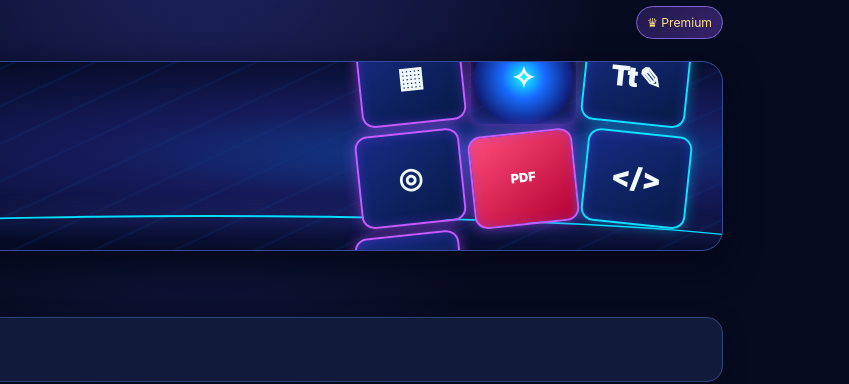
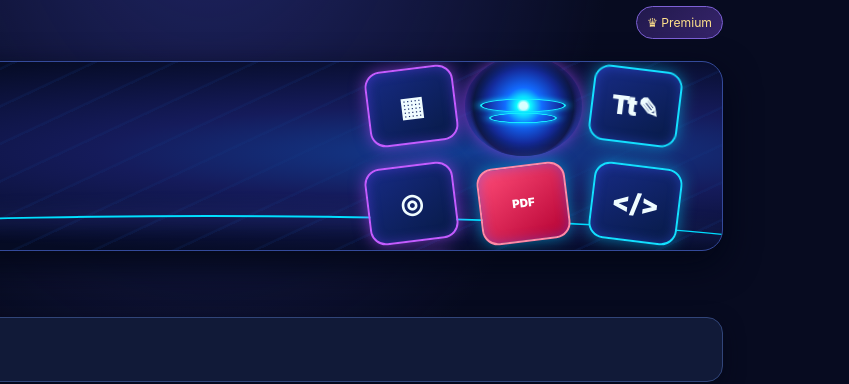
Before and after one commit to gganeshkumar907-boop/toolnest, a plain HTML site: page index.html in a window 1280 px wide. Shown: the part 21-405 px from the top of the page, 431-1280 px from the left. Drawn offline with Linux system fonts and the light colour scheme.

Commit message:
Rebuild banner right-side icon cluster with central glowing orbital hub like supplied AllToolNest artwork

```diff
--- a/index.html
+++ b/index.html
@@ -17,13 +17,15 @@ button,input,textarea,select{font:inherit}button{cursor:pointer}
 .hero:before{content:"";position:absolute;inset:0;background:repeating-linear-gradient(155deg,transparent 0 31px,#123d8b33 32px 34px);opacity:.75}
 .hero:after{content:"";position:absolute;left:-8%;right:-8%;bottom:-42px;height:75px;border-top:2px solid #00dfff;border-radius:50%;filter:drop-shadow(0 0 10px #586bff)}
 .hero-content{position:relative;z-index:1}.banner-brand{display:flex;align-items:center;gap:9px}.banner-brand img{width:48px;height:48px;filter:drop-shadow(0 0 8px #00cfff88)}.banner-brand strong{display:block;font-size:1.45rem;font-weight:950;letter-spacing:-.7px}.banner-brand small{display:block;color:#c1d3ff;font-size:.68rem;font-style:italic}.banner-line{font-size:.8rem;color:#d0d8f7;margin:8px 0 0;max-width:42%}
-.banner-tools{position:absolute;right:1%;top:50%;width:56%;max-width:290px;transform:translateY(-50%);display:grid;grid-template-columns:repeat(3,minmax(0,1fr));gap:6px;align-items:center}
-.banner-tools span{aspect-ratio:1.12;min-width:0;display:grid;place-items:center;border:2px solid #11dfff;border-radius:13px;background:linear-gradient(145deg,#172b85,#071a45);color:#f1fbff;font-size:1.65rem;font-weight:900;box-shadow:0 0 13px #00cfff77,inset 0 0 12px #3c5cff55;transform:rotate(-6deg)}
-.banner-tools span:nth-child(3n+1),.banner-tools span:nth-child(5),.banner-tools span:nth-child(8){border-color:#c45cff;box-shadow:0 0 13px #b44cff88,inset 0 0 12px #7440ff55}
-.banner-tools span:nth-child(3n){transform:rotate(6deg)}
-.banner-tools .hub{border:0;background:radial-gradient(circle,#13faff 0,#176cff 30%,#101f78 68%,transparent 72%);box-shadow:0 0 24px #00dfff99;font-size:1.8rem;transform:none}
-.banner-tools .pdf-mark{font-size:.8rem;color:#fff;background:linear-gradient(145deg,#ff4c78,#b40032);border-color:#ff8aa7}
-.banner-tools .share-mark{font-size:1.6rem}
+.banner-tools{position:absolute;right:1%;top:50%;width:56%;max-width:300px;aspect-ratio:1/1;transform:translateY(-50%);display:grid;grid-template-columns:repeat(3,1fr);grid-template-rows:repeat(3,1fr);gap:5px;align-items:center;justify-items:center}
+.banner-tools span{width:84%;height:84%;display:grid;place-items:center;border:2px solid #13dfff;border-radius:16px;background:linear-gradient(145deg,#172b85,#071a45);color:#effcff;font-size:1.45rem;font-weight:900;box-shadow:0 0 15px #00cfff88,inset 0 0 12px #3c5cff66;transform:rotate(-7deg)}
+.banner-tools span:nth-child(3n+1),.banner-tools span:nth-child(5){border-color:#c45cff;box-shadow:0 0 15px #b44cff99,inset 0 0 12px #7440ff66}
+.banner-tools span:nth-child(3n){transform:rotate(7deg)}
+.banner-tools .hub{grid-column:2;grid-row:2;width:110%;height:110%;border:0;border-radius:50%;background:radial-gradient(circle,#d8ffff 0 5%,#0dfaff 9%,#126bff 24%,#142b9b 48%,#09163d 65%,transparent 70%);box-shadow:0 0 24px #00eaffcc,0 0 45px #275aff88;font-size:2rem;transform:none;position:relative}
+.banner-tools .hub:before,.banner-tools .hub:after{content:"";position:absolute;width:70%;height:25%;border:2px solid #18eaff;border-radius:50%;transform:rotateX(62deg);box-shadow:0 0 12px #00dfff}
+.banner-tools .hub:after{width:55%;height:18%;transform:translateY(12px) rotateX(62deg)}
+.banner-tools .pdf-mark{font-size:.72rem;color:#fff;background:linear-gradient(145deg,#ff4c78,#b40032);border-color:#ff8aa7}
+.banner-tools .share-mark{font-size:1.5rem}
 .hello-strip{display:flex;flex-direction:column;gap:2px;margin:5px 2px 8px}.hello-strip strong{font-size:1rem}.hello-strip span{font-size:.78rem;color:#aebce1}
 .search-wrap{display:flex;align-items:center;gap:10px;border:1px solid #314579;background:#111a38;border-radius:16px;padding:10px 13px;box-shadow:0 7px 20px #02081788}
 .search-wrap span{font-size:1.2rem;color:#a9bdf0}.search-wrap input{border:0;outline:0;background:transparent;color:white;min-width:0;width:100%;font-size:.92rem}.search-wrap input::placeholder{color:#9baacb}
@@ -47,13 +49,13 @@ input,textarea,select{width:100%;border:1px solid #354a7a;border-radius:11px;bac
 .empty{display:none;padding:20px;text-align:center;color:#aab9dc}.bottom-nav{position:fixed;z-index:30;bottom:8px;left:10px;right:10px;max-width:570px;margin:auto;display:grid;grid-template-columns:repeat(4,1fr);gap:4px;padding:7px;border:1px solid #2d4379;border-radius:21px;background:#080f29f2;box-shadow:0 10px 35px #000b;backdrop-filter:blur(16px)}
 .bottom-nav button{border:0;border-radius:14px;background:transparent;color:#aab8d7;padding:7px 3px;display:flex;flex-direction:column;align-items:center;gap:2px;font-size:.68rem}.bottom-nav button span{font-size:1.15rem}.bottom-nav button.active{background:linear-gradient(135deg,#273b99,#4b34b6);color:#fff}
 footer{text-align:center;color:#7184ad;font-size:.72rem;padding:26px 12px 12px}
-@media(min-width:700px){.app-header{padding-top:22px}.hero{min-height:190px;padding:24px}.banner-brand img{width:58px;height:58px}.banner-brand strong{font-size:1.7rem}.banner-tools{width:56%;max-width:330px;gap:8px}.banner-tools span{font-size:1.75rem}.hello-strip strong{font-size:1.2rem}.tool-grid{grid-template-columns:repeat(3,minmax(0,1fr));gap:12px}.tool-tile{min-height:82px}.tile-icon{width:36px;height:36px;font-size:1.15rem}.tool-tile strong{font-size:.76rem}.tool-screen{padding:22px}.bottom-nav{bottom:15px}}
-@media(max-width:380px){.banner-tools{width:54%;right:1%;gap:4px}.banner-tools span{border-radius:10px;font-size:1rem}.banner-tools .pdf-mark{font-size:.6rem}.banner-tools .share-mark{font-size:1.05rem}.banner-line{max-width:42%;font-size:.68rem}.app-header{padding-left:11px;padding-right:11px}.brand-name{font-size:1.15rem}.brand-symbol{width:38px;height:38px}.premium{font-size:.68rem;padding:6px 8px}.tool-grid{grid-template-columns:repeat(3,minmax(0,1fr));gap:7px}.tool-tile{min-height:68px;padding:6px 4px;gap:4px}.tile-icon{width:27px;height:27px;border-radius:8px;font-size:.9rem}.tool-tile strong{font-size:.62rem}main{padding:0 11px}}
+@media(min-width:700px){.app-header{padding-top:22px}.hero{min-height:190px;padding:24px}.banner-brand img{width:58px;height:58px}.banner-brand strong{font-size:1.7rem}.banner-tools{width:56%;max-width:330px;gap:6px}.banner-tools span{font-size:1.65rem}.hello-strip strong{font-size:1.2rem}.tool-grid{grid-template-columns:repeat(3,minmax(0,1fr));gap:12px}.tool-tile{min-height:82px}.tile-icon{width:36px;height:36px;font-size:1.15rem}.tool-tile strong{font-size:.76rem}.tool-screen{padding:22px}.bottom-nav{bottom:15px}}
+@media(max-width:380px){.banner-tools{width:54%;right:1%;gap:3px}.banner-tools span{border-radius:10px;font-size:1rem}.banner-tools .pdf-mark{font-size:.6rem}.banner-tools .share-mark{font-size:1.05rem}.banner-line{max-width:42%;font-size:.68rem}.app-header{padding-left:11px;padding-right:11px}.brand-name{font-size:1.15rem}.brand-symbol{width:38px;height:38px}.premium{font-size:.68rem;padding:6px 8px}.tool-grid{grid-template-columns:repeat(3,minmax(0,1fr));gap:7px}.tool-tile{min-height:68px;padding:6px 4px;gap:4px}.tile-icon{width:27px;height:27px;border-radius:8px;font-size:.9rem}.tool-tile strong{font-size:.62rem}main{padding:0 11px}}
 </style></head>
 <body>
 <header class="app-header">
  <div class="topbar"><div class="brand"><img class="brand-symbol" src="./icon.svg" alt="AllToolNest logo"><div><div class="brand-name">AllTool<span>Nest</span></div><div class="tagline">Simple Tools. Less Hassle.</div></div></div><div class="premium">♛ Premium</div></div>
- <section class="hero" aria-label="AllToolNest tools banner"><div class="hero-content"><div class="banner-brand"><img src="./icon.svg" alt=""><div><strong>AllToolNest</strong><small>Simple Tools. Less Hassle.</small></div></div><p class="banner-line">All your everyday tools, together in one place.</p><div class="banner-tools" aria-hidden="true"><span title="Photo">▧</span><span title="Image">▧</span><span title="Video">▣</span><span title="Calculator">▦</span><span class="hub" title="All tools hub">✧</span><span title="Text edit">Tt✎</span><span title="Internet">◎</span><span class="pdf-mark" title="PDF">PDF</span><span title="Code">&lt;/&gt;</span><span class="share-mark" title="Share">●</span></div></div></section><div class="hello-strip"><strong>Hello, Ganesh</strong><span>Your everyday tools, all in one place.</span></div>
+ <section class="hero" aria-label="AllToolNest tools banner"><div class="hero-content"><div class="banner-brand"><img src="./icon.svg" alt=""><div><strong>AllToolNest</strong><small>Simple Tools. Less Hassle.</small></div></div><p class="banner-line">All your everyday tools, together in one place.</p><div class="banner-tools" aria-hidden="true"><span title="Photo">▧</span><span title="Image">▧</span><span title="Video">▣</span><span title="Calculator">▦</span><span class="hub" title="Glowing AllToolNest hub"></span><span title="Text edit">Tt✎</span><span title="Internet">◎</span><span class="pdf-mark" title="PDF">PDF</span><span title="Code">&lt;/&gt;</span><span class="share-mark" title="Share">⌯</span></div></div></section><div class="hello-strip"><strong>Hello, Ganesh</strong><span>Your everyday tools, all in one place.</span></div>
  <div class="search-wrap"><span>⌕</span><input id="search" placeholder="Search tools..." aria-label="Search tools"></div>
 </header>
 <main id="home">
```
